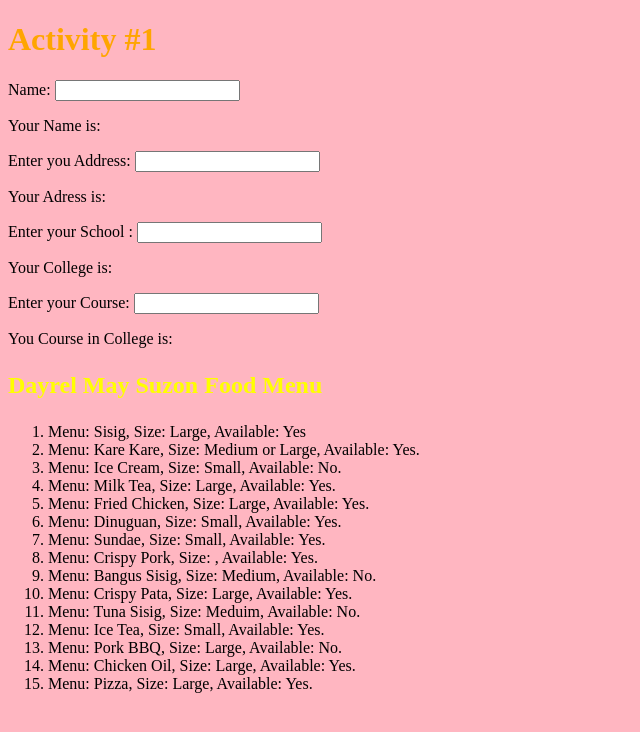
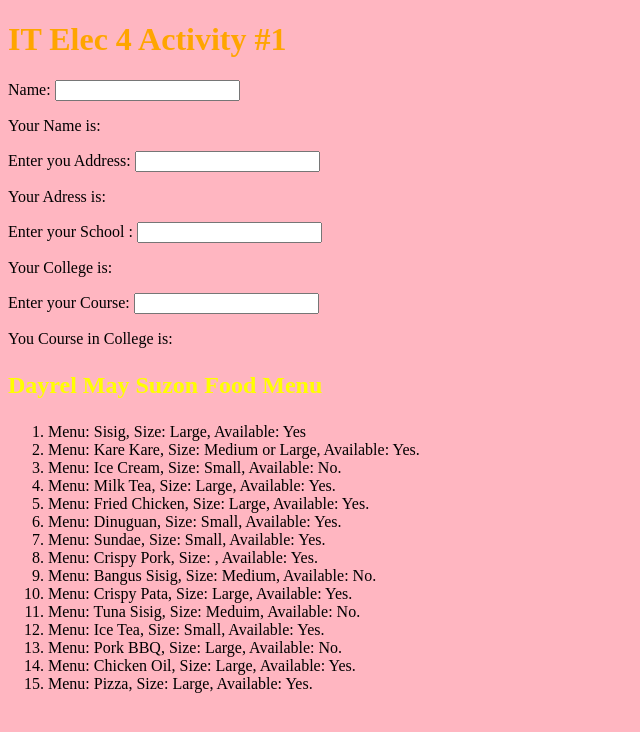
Before and after one commit to Dayrel14/1st, a plain HTML site: page index.html in a window 1280 px wide. Shown: the whole page, without its empty margins (0-640 px from the left). Drawn offline with nearby package versions, Linux system fonts and the light colour scheme.

Commit message:
Update index.html

```diff
--- a/index.html
+++ b/index.html
@@ -6,7 +6,7 @@
 <body style="background-color:#FFB6C1;">
 </body>
 
-<h1 style="color:Orange;">Activity #1</h1>
+<h1 style="color:Orange;">IT Elec 4 Activity #1</h1>
 
 
 <div ng-app="" ng-init="names=[
```
